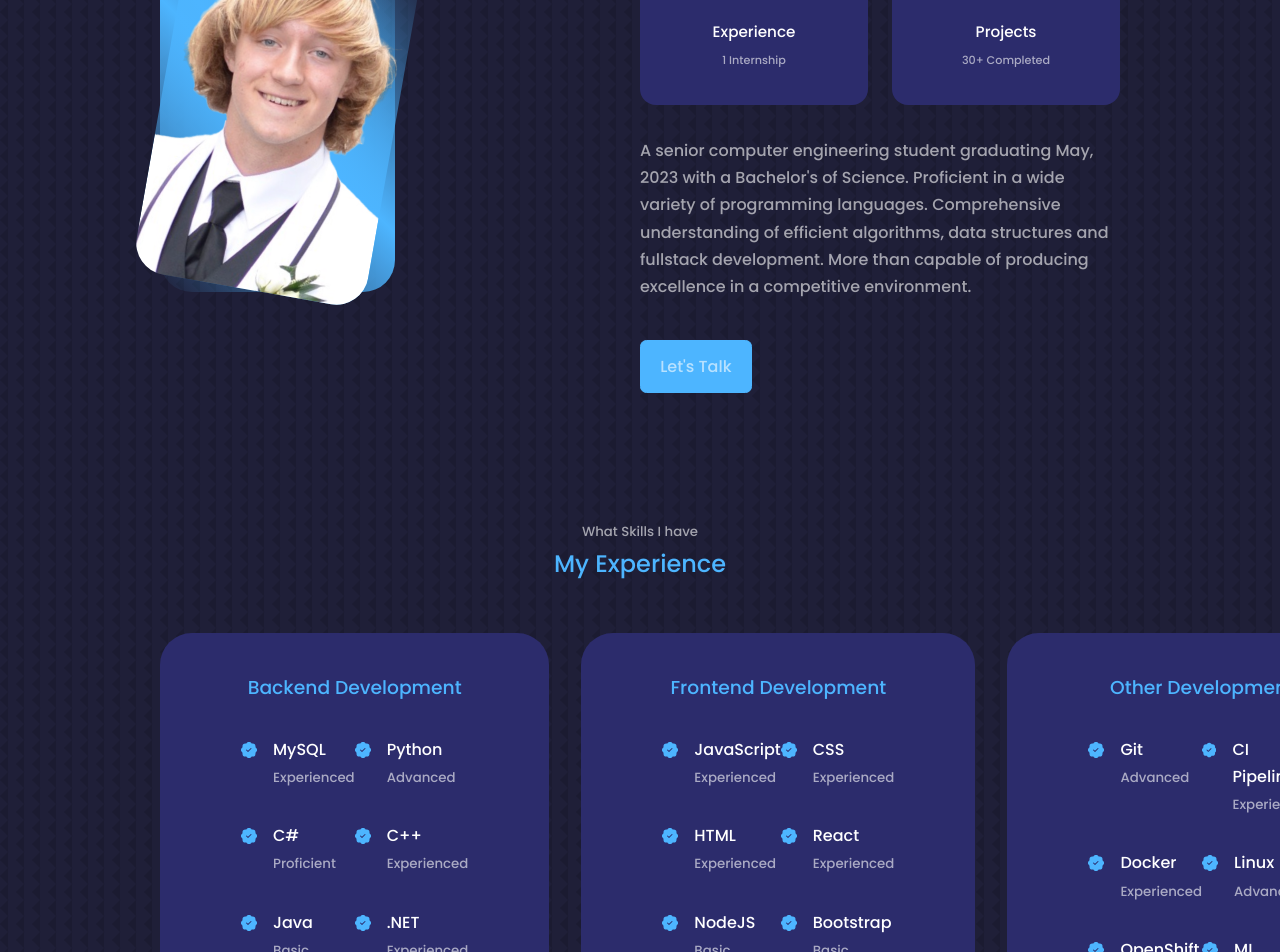
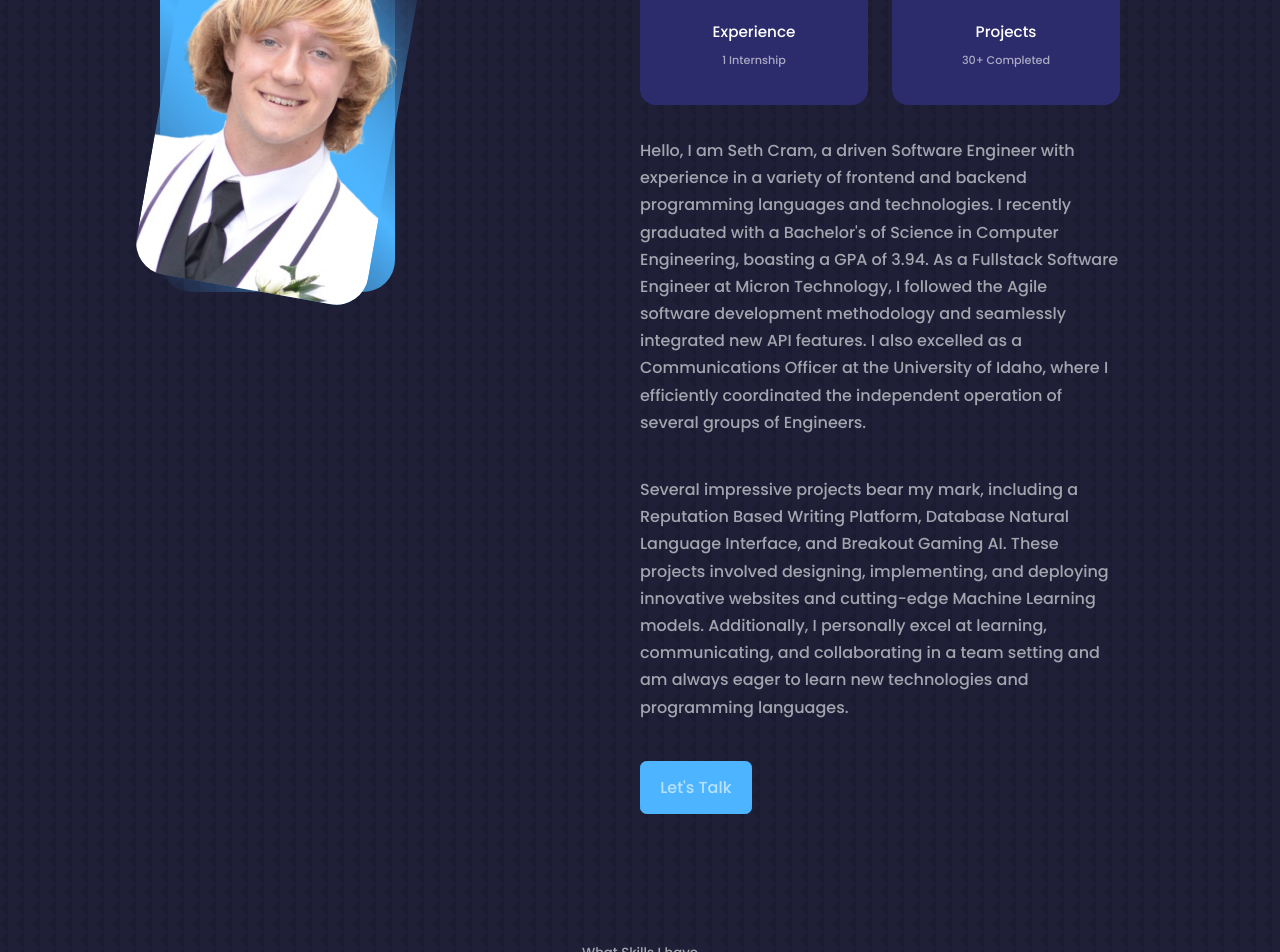
Before and after one commit to SethCram/SethCram.github.io, a React (Create React App) app in the folder portfolio_website/: page / in a window 1280 px wide. Shown: the part 1100-2052 px from the top of the page. Built offline with nearby package versions, Linux system fonts and the light colour scheme.

Commit message:
Update description, title, and a project added

```diff
--- a/portfolio_website/src/components/about/About.jsx
+++ b/portfolio_website/src/components/about/About.jsx
@@ -33,10 +33,18 @@ const About = () => {
             <AboutCard icon=<AiOutlineFolder className='about__icon'/> title='Projects' description={'30+ Completed'} />
           </div>
           <p>
-            A senior computer engineering student graduating May, 2023 with a Bachelor's of Science.
-            Proficient in a wide variety of programming languages.
-            Comprehensive understanding of efficient algorithms, data structures and fullstack development.
-            More than capable of producing excellence in a competitive environment.
+            Hello, I am Seth Cram, a driven Software Engineer with experience in a variety of frontend and backend programming languages and technologies.
+            I recently graduated with a Bachelor's of Science in Computer Engineering, boasting a GPA of 3.94.
+            As a Fullstack Software Engineer at Micron Technology, I followed the Agile software development methodology and seamlessly integrated new API features.
+            I also excelled as a Communications Officer at the University of Idaho, where I efficiently coordinated the independent operation of several groups of Engineers.
+          </p>
+          <p>
+            Several impressive projects bear my mark, including a Reputation Based Writing Platform, Database Natural Language Interface, and Breakout Gaming AI.
+            These projects involved designing, implementing, and deploying innovative websites and cutting-edge Machine Learning models.
+            Additionally, I personally excel at learning, communicating, and collaborating in a team setting and am always eager to learn new technologies and programming languages.
+            {/*I'm a Software Engineer well-versed in various frontend and backend technologies.
+            Proficient in a wide variety of programming languages with comprehensive understanding of efficient algorithms, data structures, and fullstack development.
+            More than capable of producing excellence in a competitive environment. */}
           </p>
 
           <a href="#contact" className='btn btn-primary'>Let's Talk</a>
--- a/portfolio_website/src/components/experience/Experience.jsx
+++ b/portfolio_website/src/components/experience/Experience.jsx
@@ -43,25 +43,26 @@ const experience = () => {
     {id: 3, skill: 'C#', proficiency: 'Proficient', icon: <BsPatchCheckFill className='experience__details-icon' /> },
     {id: 4, skill: 'C++', proficiency: 'Experienced', icon: <BsPatchCheckFill className='experience__details-icon' /> },
     {id: 5, skill: 'Java', proficiency: 'Basic', icon: <BsPatchCheckFill className='experience__details-icon' /> },
-    {id: 6, skill: '.NET', proficiency: 'Experienced', icon: <BsPatchCheckFill className='experience__details-icon' /> },
+    {id: 6, skill: '.NET', proficiency: 'Basic', icon: <BsPatchCheckFill className='experience__details-icon' /> },
     {id: 7, skill: 'Django', proficiency: 'Experienced', icon: <BsPatchCheckFill className='experience__details-icon'/>},
     {id: 8, skill: 'MongoDB', proficiency: 'Experienced', icon: <BsPatchCheckFill className='experience__details-icon' /> },
   ];
   const frontend_specs = [
-    {id: 1, skill: 'JavaScript', proficiency: 'Experienced', icon: <BsPatchCheckFill className='experience__details-icon'/> },
-    {id: 2, skill: 'CSS', proficiency: 'Experienced', icon: <BsPatchCheckFill className='experience__details-icon' /> },
-    {id: 3, skill: 'HTML', proficiency: 'Experienced', icon: <BsPatchCheckFill className='experience__details-icon' /> },
-    {id: 4, skill: 'React', proficiency: 'Experienced', icon: <BsPatchCheckFill className='experience__details-icon' /> },
-    {id: 5, skill: 'NodeJS', proficiency: 'Basic', icon: <BsPatchCheckFill className='experience__details-icon' /> },
+    {id: 1, skill: 'JavaScript', proficiency: 'Experienced', icon: <BsPatchCheckFill className='experience__details-icon' /> },
+    {id: 2, skill: 'ReactJS', proficiency: 'Experienced', icon: <BsPatchCheckFill className='experience__details-icon' /> },
+    {id: 3, skill: 'NodeJS', proficiency: 'Basic', icon: <BsPatchCheckFill className='experience__details-icon' /> },
+    {id: 4, skill: 'CSS', proficiency: 'Experienced', icon: <BsPatchCheckFill className='experience__details-icon' /> },
+    {id: 5, skill: 'HTML', proficiency: 'Experienced', icon: <BsPatchCheckFill className='experience__details-icon' /> },
     {id: 6, skill: 'Bootstrap', proficiency: 'Basic', icon: <BsPatchCheckFill className='experience__details-icon'/>},
   ];
   const other_specs = [
     {id: 1, skill: 'Git', proficiency: 'Advanced', icon: <BsPatchCheckFill className='experience__details-icon'/> },
-    {id: 2, skill: 'CI Pipelines', proficiency: 'Experienced', icon: <BsPatchCheckFill className='experience__details-icon'/> },
+    {id: 2, skill: 'CI/CD Pipelines', proficiency: 'Basic', icon: <BsPatchCheckFill className='experience__details-icon'/> },
     {id: 3, skill: 'Docker', proficiency: 'Experienced', icon: <BsPatchCheckFill className='experience__details-icon' /> },
     {id: 4, skill: 'Linux', proficiency: 'Advanced', icon: <BsPatchCheckFill className='experience__details-icon'/>},
     {id: 5, skill: 'OpenShift', proficiency: 'Basic', icon: <BsPatchCheckFill className='experience__details-icon' /> },
     {id: 6, skill: 'ML', proficiency: 'Experienced', icon: <BsPatchCheckFill className='experience__details-icon' /> },
+    {id: 7, skill: 'Unity', proficiency: 'Experienced', icon: <BsPatchCheckFill className='experience__details-icon' /> },
   ];
   /*
     {id: 5, skill: 'Linux OS', proficiency: 'Experienced', icon: <BsPatchCheckFill className='experience__details-icon' /> },
--- a/portfolio_website/src/components/header/Header.jsx
+++ b/portfolio_website/src/components/header/Header.jsx
@@ -12,7 +12,7 @@ const Header = () => {
       <div className="container header__container">
         <h5>Hello, I'm</h5>
         <h1>Seth Cram</h1>
-        <h5 className="text-light">Senior Computer Engineering Student</h5>
+        <h5 className="text-light">Software Engineer</h5>
         <CTA />
         <HeaderSocials />
 
--- a/portfolio_website/src/components/portfolio/Portfolio.jsx
+++ b/portfolio_website/src/components/portfolio/Portfolio.jsx
@@ -2,7 +2,7 @@ import React from 'react'
 import './portfolio.css'
 import Dungeon_Jump from '../../assets/Dungeon_Jump.png'
 import BestBuySearch from '../../assets/BestBuySearch.PNG'
-import Website from '../../assets/website1.PNG'
+import Book_Club from '../../assets/Book_Club.PNG'
 import Brick_Breaker from '../../assets/brick_breaker.PNG'
 import Games from '../games/Games.jsx'
 import { useState } from 'react'
@@ -15,6 +15,14 @@ const Portfolio = () => {
   const portfolioItems = [
     {
       id: 1,
+      image: Book_Club,
+      title: 'Reputation Based Writing Platform',
+      github: 'https://github.com/SethCram/book-club',
+      product: 'https://book-club.us.to/',
+      target: '_blank',
+    },
+    {
+      id: 2,
       image: BestBuySearch,
       title: 'Ecommerce Product Matching Site',
       github: 'https://github.com/SethCram/Best-Buy-Search-Project',
@@ -32,7 +40,7 @@ const Portfolio = () => {
     },
     */
     {
-      id: 2,
+      id: 3,
       image: Dungeon_Jump,
       title: '2D Variable-Perspective Adventure Game',
       github: 'https://github.com/3khoin/CS383Spring2022',
@@ -41,7 +49,7 @@ const Portfolio = () => {
       onClick: () => setActiveGame(!activeGame), //invert active state of iframe code onclick()
     },
     {
-      id: 3,
+      id: 4,
       image: Brick_Breaker,
       title: 'Modernized Brick Breaker Game',
       github: 'https://github.com/SethCram/Breakout-Clone',
```
Also changed, not shown: 1 other file (tests, documents, lock files or other folders).
